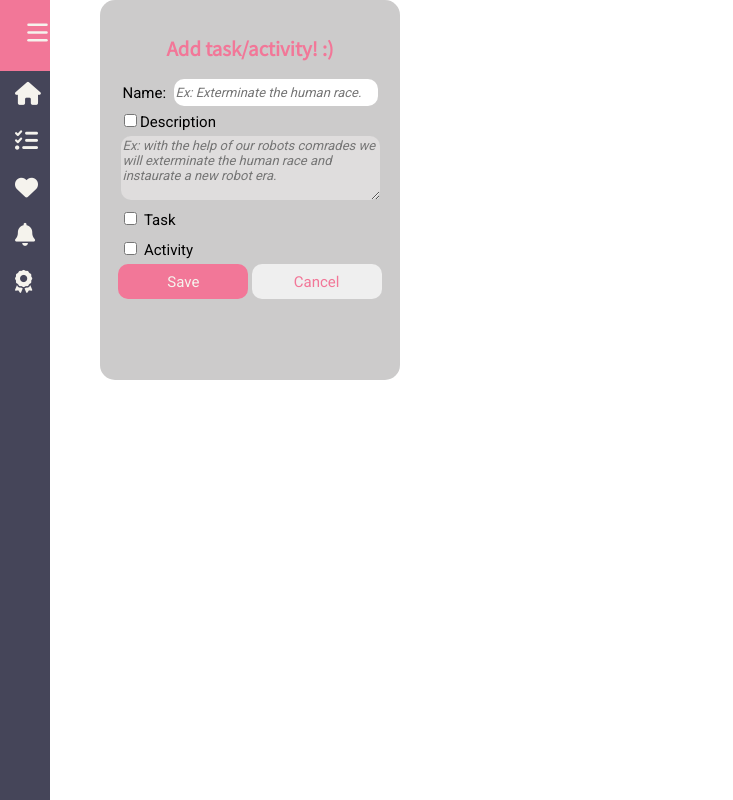
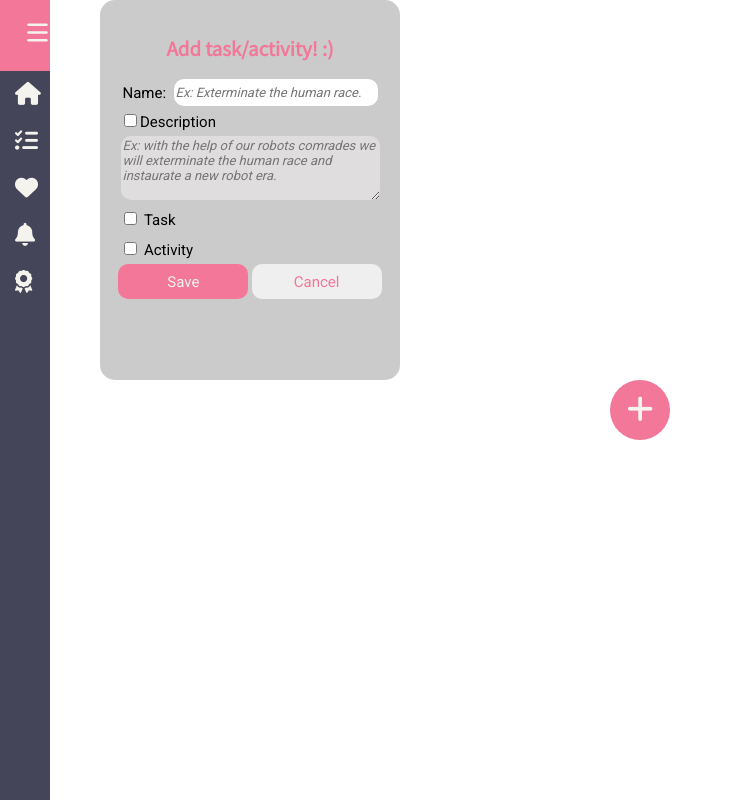
Before and after one commit to valtdv/TaskyChan, a React (Create React App) app: page / in a window 1280 px wide. Shown: the whole page, without its empty margins (0-733 px from the left). Built offline with nearby package versions, Linux system fonts and the light colour scheme.

Commit message:
add button created, buttons looks when hover changed

```diff
--- a/src/App.css
+++ b/src/App.css
@@ -3,6 +3,7 @@
 :root{
   --purple: #454559;
   --pink: #F27798;
+  --darker-pink: #ee5b82;
   --black: #0D0D0D;
   --lighter-grey: #F5F3ED;
   --slightly-less-grey: #dfdddd;
--- a/src/App.js
+++ b/src/App.js
@@ -2,12 +2,14 @@ import React from 'react';
 import './App.css';
 import SideBar from './views/components/SideBar';
 import AddForm from './views/components/AddForm';
+import AddButton from './views/components/AddButton'
 
 function App() {
   return (
     <div className='App'>
       <SideBar />
       <AddForm />
+      <AddButton />
     </div>
   );
 }
--- /dev/null
+++ b/src/views/components/AddButton/AddButton.css
@@ -0,0 +1,15 @@
+@import url("../../../App.css");
+
+.AddButton {
+  height: 60px;
+  width: 60px;
+  border: none;
+  border-radius: 50%;
+  color: var(--lighter-grey);
+  font-size: 30px;
+  background-color: var(--pink);
+}
+
+.AddButton:hover {
+  background-color: var(--darker-pink);
+}
--- /dev/null
+++ b/src/views/components/AddButton/AddButton.js
@@ -0,0 +1,8 @@
+import React, { Component } from 'react';
+import './AddButton.css';
+
+const AddButton = (props) => {
+    return <button className='AddButton'><i class="fas fa-plus"></i></button>;
+}
+
+export default AddButton;
--- /dev/null
+++ b/src/views/components/AddButton/index.js
@@ -0,0 +1 @@
+export { default } from './AddButton';
--- a/src/views/components/AddForm/AddForm.css
+++ b/src/views/components/AddForm/AddForm.css
@@ -61,6 +61,14 @@ input[type="button"] {
   color: var(--pink);
 }
 
+input[type="submit"]:hover {
+  background-color: var(--darker-pink);
+}
+
+input[type="button"]:hover {
+  color: var(--darker-pink);
+}
+
 textarea:disabled {
   background-color: var(--slightly-less-grey);
 }
```
